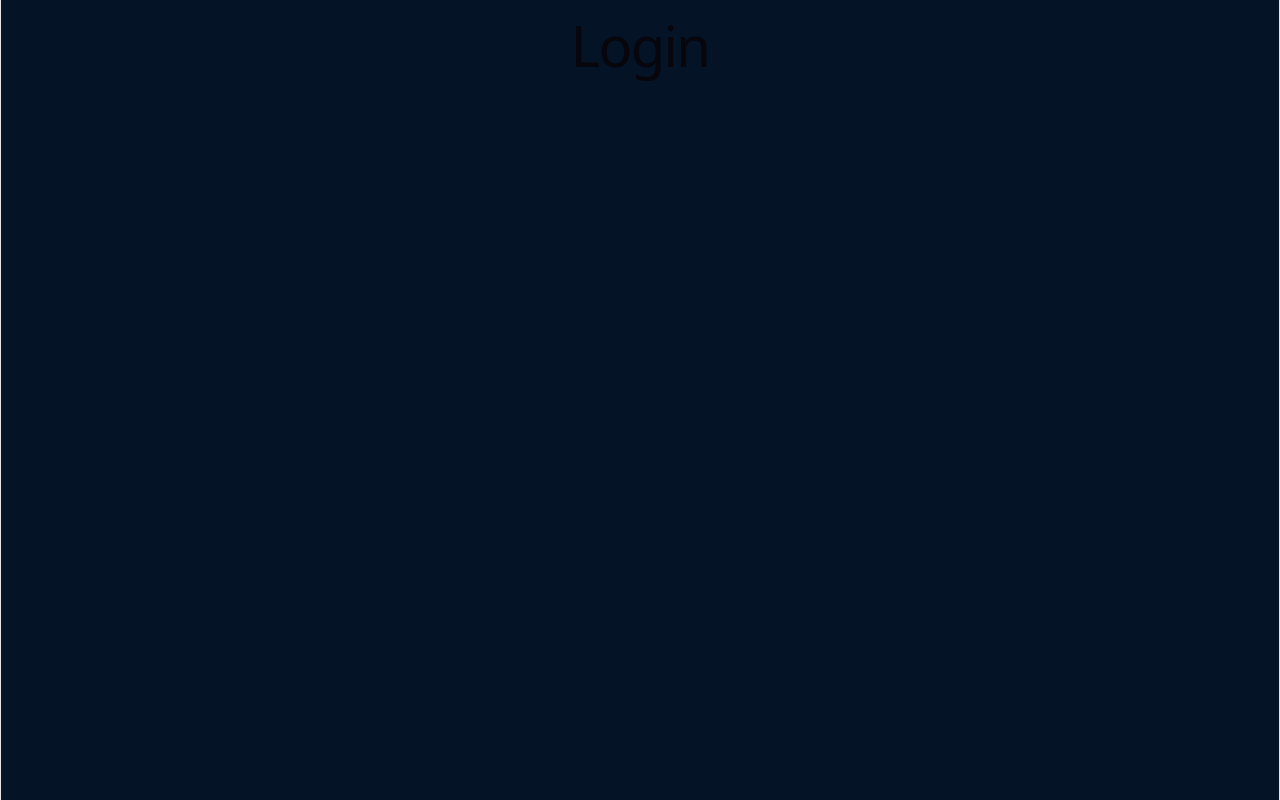
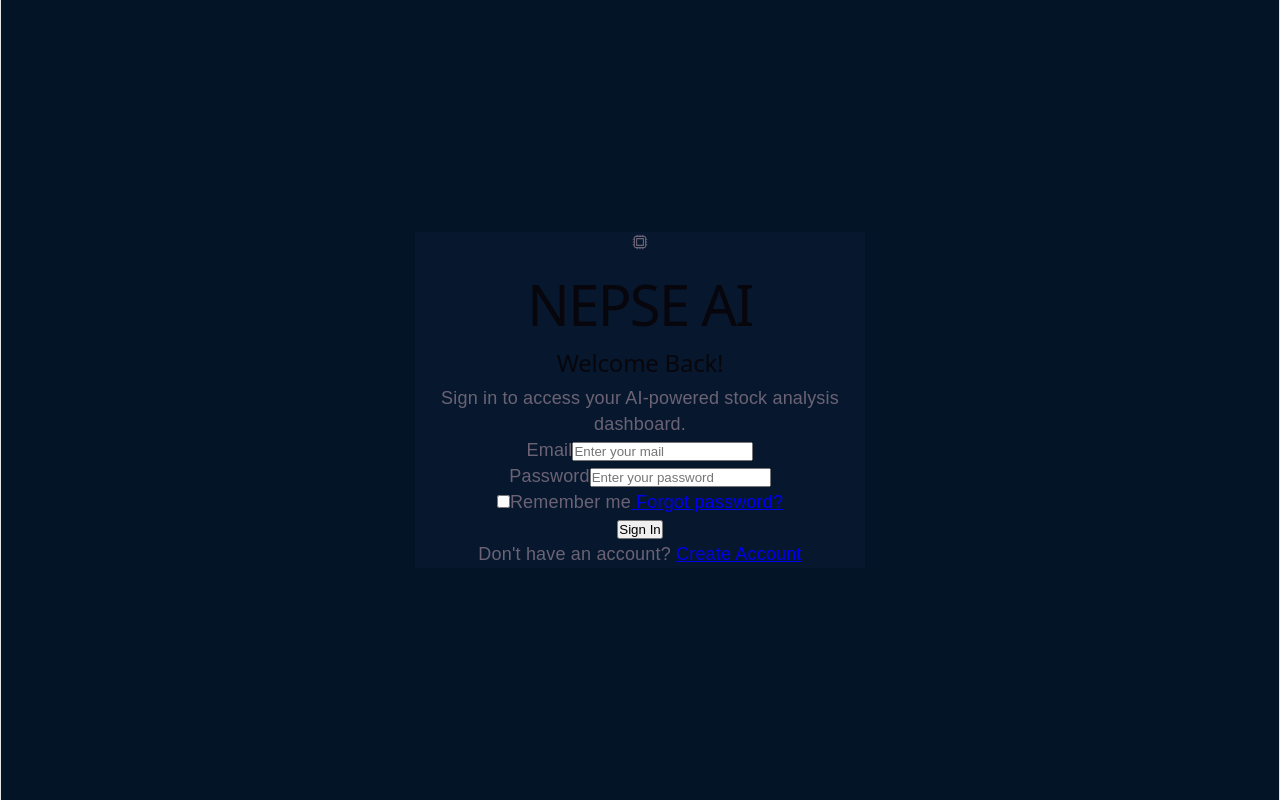
Before and after one commit to prem231631/NEPSE-AI-Web-Application, a React (Vite) app: page /login in a window 1280 px wide. Built offline with nearby package versions, Linux system fonts and the light colour scheme.

Commit message:
Login Page Added

```diff
--- a/src/pages/Login.jsx
+++ b/src/pages/Login.jsx
@@ -1,5 +1,57 @@
+import "../styles/login.css";
+import {HiOutlineCpuChip} from "react-icons/hi2";
+import {Link} from "react-router-dom";
+
 function Login() {
-    return <h1>Login</h1>;
+    return(
+        <div className="login-page">
+            <div className="login-card">
+                {/* logo */}
+                <div className="login-logo">
+                    <div className="login-box">
+                        <HiOutlineCpuChip/>
+                    </div>
+
+                    <h1>NEPSE AI</h1>
+                </div>
+
+                {/* Header */}
+                <div className="login-header">
+                    <h2>Welcome Back!</h2>
+
+                    <p>Sign in to access your AI-powered stock analysis dashboard.</p>
+                </div>
+
+                {/* Form */}
+                <form className="login-form">
+                    <div className="input-group">
+                        <label>Email</label>
+
+                        <input type="email" placeholder="Enter your mail"/>
+                    </div>
+
+                    <div className="input-group">
+                        <label>Password</label>
+
+                        <input type="password" placeholder="Enter your password"/>
+                    </div>
+
+                    <div className="login-options">
+                        <label><input type="checkbox"/>Remember me</label>
+
+                        <a href="#"> Forgot password?</a>
+                    </div>
+
+                    <button className="login-btn">Sign In</button>
+                </form>
+
+                {/* Footer */}
+                <div className="login-footer">
+                    Don't have an account? <Link to="/register">Create Account</Link>
+                </div>
+            </div>
+        </div>
+    );
 }
 
 export default Login;
--- a/src/styles/login.css
+++ b/src/styles/login.css
@@ -0,0 +1,13 @@
+.login-page{
+    min-height:100vh;
+    background: #031427;
+    display: flex;
+    justify-content: center;
+    align-items: center;
+    padding: 40px;
+}
+
+.login-card{
+    width: 450px;
+    background: #07182e;
+}
```
Also changed, not shown: src/components/ChartCard.jsx (deleted), src/components/DashboardPreview.jsx (deleted), src/components/StatsCard.jsx (deleted).
